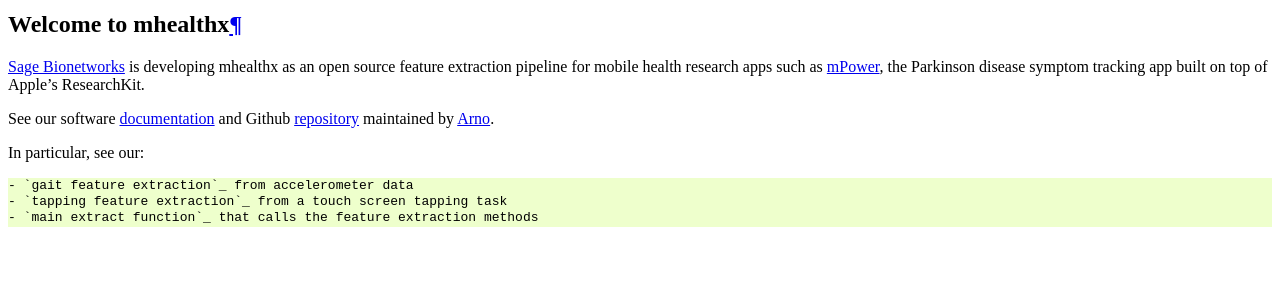
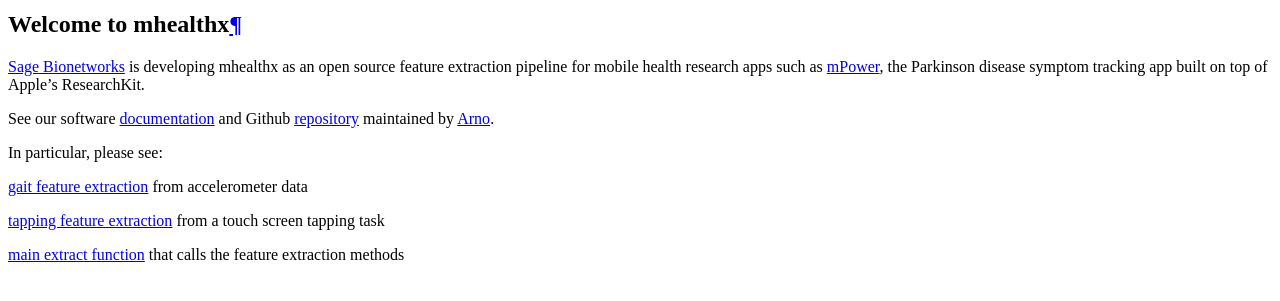
Before and after one commit to Sage-Bionetworks/mhealthx, a Sphinx documentation site: the page built from doc/index.rst, in a window 1280 px wide, cut to the strip 172-473 px from the top of the page. Built offline with Sphinx 7.4.7, drawn with Linux system fonts in a browser that asks for light colours.

Commit message:
Update documentation for website.

```diff
--- a/doc/index.rst
+++ b/doc/index.rst
@@ -8,11 +8,13 @@
 
 See our software `documentation`_ and Github `repository`_ maintained by `Arno`_.
 
-In particular, see our::
+In particular, please see:
 
-   - `gait feature extraction`_ from accelerometer data
-   - `tapping feature extraction`_ from a touch screen tapping task
-   - `main extract function`_ that calls the feature extraction methods
+`gait feature extraction`_ from accelerometer data
+
+`tapping feature extraction`_ from a touch screen tapping task
+
+`main extract function`_ that calls the feature extraction methods
 
 ..
   .. raw:: html
```
